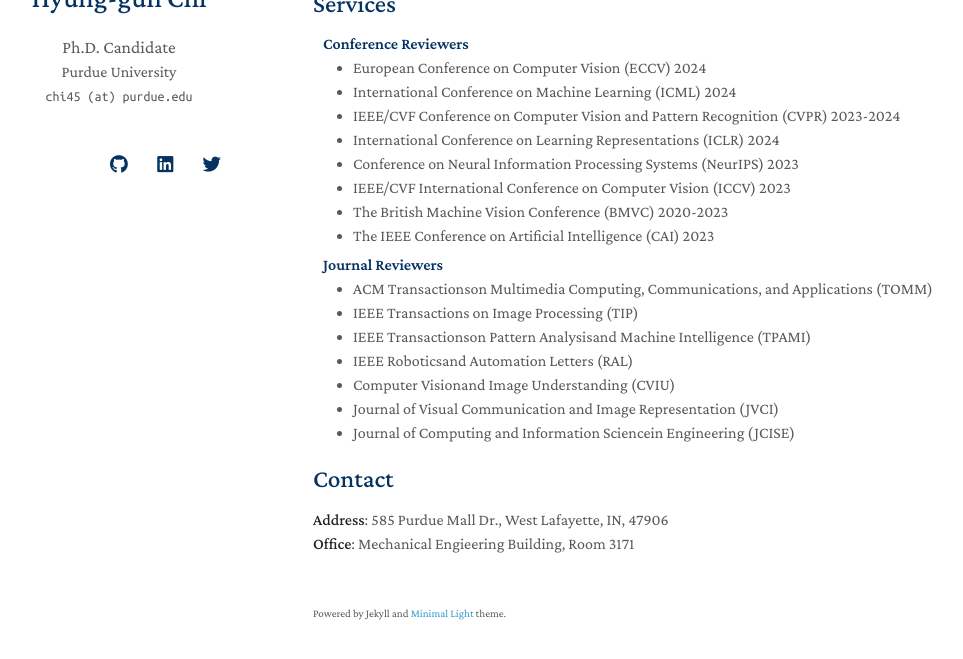
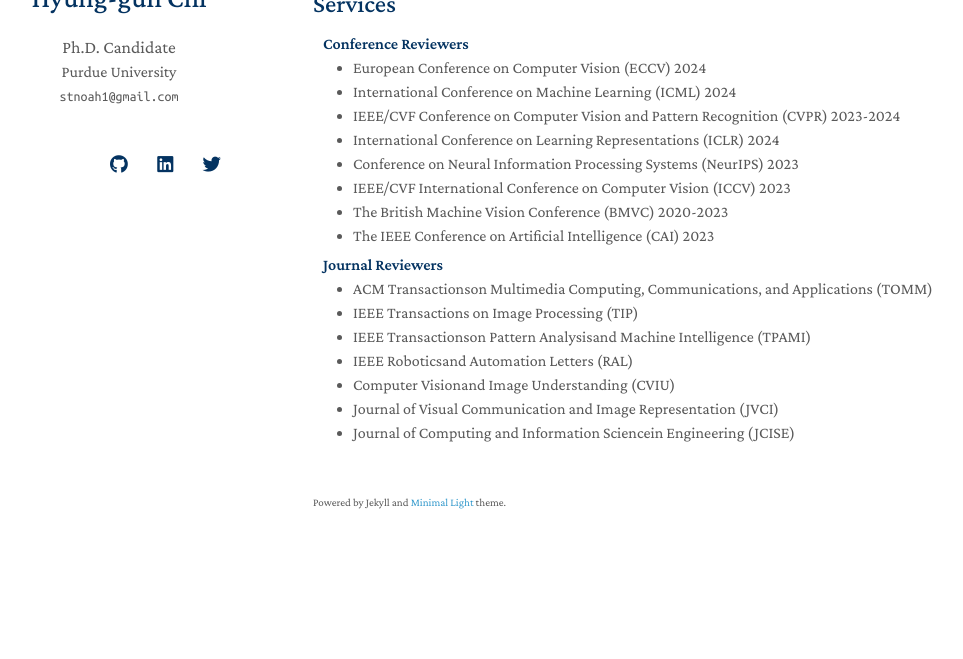
Before and after one commit to stnoah1/stnoah1.github.io, a Jekyll site: the page built from index.md, in a window 1280 px wide and 900 px high, scrolled down 1691 px, cut to the strip 206-865 px from the top of the window. Shown: the whole strip, without its empty margins (157-1120 px from the left). Built offline with Jekyll 4.4.1, drawn with Linux system fonts in a browser that asks for light colours; nearby versions of some CDN libraries; a style sheet for code colours, icons or effects is not loaded; our own code applies the rules of GitHub Pages for plain Markdown files; after the commit the page ends 2480 px from its top, so only the background shows below that.

Commit message:
rebuilding site Mon Jun 24 14:41:10 PDT 2024

```diff
--- a/_config.yml
+++ b/_config.yml
@@ -2,7 +2,7 @@
 title: Hyung-gun Chi
 position: Ph.D. Candidate
 affiliation: Purdue University
-email: chi45 (at) purdue.edu
+email: stnoah1@gmail.com
 
 # Search Engine Optimization (SEO)
 # The following information is used to improve the website traffic from search engines, e.g., Google.
--- a/index.md
+++ b/index.md
@@ -33,4 +33,4 @@ I am currently a Ph.D candidate in the Department of Electrical and Computer Eng
 
 {% include_relative _includes/services.md %}
 
-{% include_relative _includes/contacts.md %}
+<!-- {% include_relative _includes/contacts.md %} -->
```
